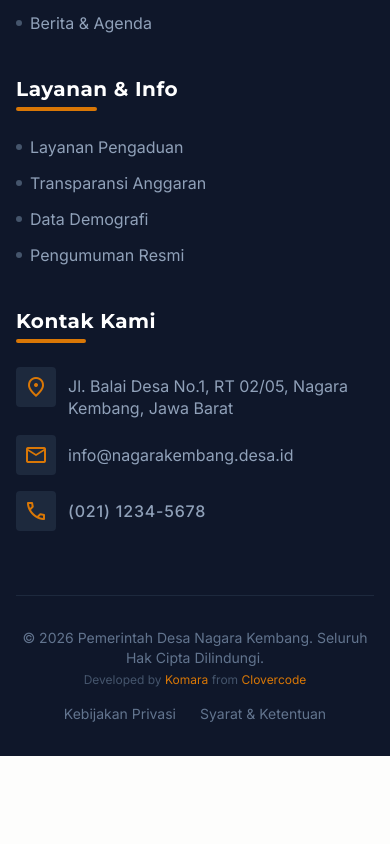
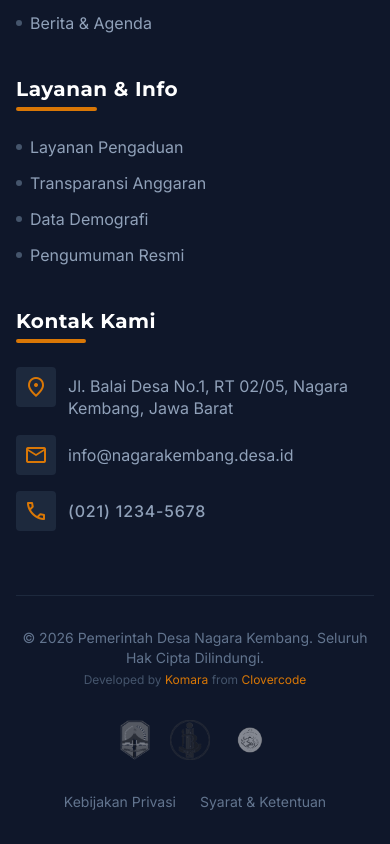
Before and after one commit to Komara11/nagarakembang-publik, a Next.js app: page / in a window 390 px wide. Shown: the part 3841-4685 px from the top of the page. Before the commit the page ends 4597 px from the top, so only its background shows below. Built offline with nearby package versions, Linux system fonts and the light colour scheme.

Commit message:
Move logos from KKM hero to global footer

```diff
--- a/src/app/informasi/kkm/page.tsx
+++ b/src/app/informasi/kkm/page.tsx
@@ -26,10 +26,6 @@ export default function KKMPage() {
       <section className="relative w-full h-[350px] min-h-[300px] flex items-center justify-center bg-surface-container-high border-b border-outline-variant">
         <div className="absolute inset-0 bg-primary/5"></div>
         <SlideUp className="relative z-10 text-center px-margin-mobile md:px-margin-desktop text-on-surface" delay={0.2}>
-          <div className="flex justify-center gap-6 mb-6 items-center">
-            <img src="/tim-kkm/logo_kampus.png" alt="Logo Kampus" className="h-20 w-20 object-contain drop-shadow-md" />
-            <img src="/tim-kkm/logo-kkm.png" alt="Logo KKM" className="h-20 w-20 object-contain drop-shadow-md" />
-          </div>
           <h1 className="font-display-lg text-display-lg-mobile md:text-display-lg mb-stack-sm text-primary">
             Tim KKM Desa Nagarakembang
           </h1>
--- a/src/components/layout/Footer.tsx
+++ b/src/components/layout/Footer.tsx
@@ -128,7 +128,7 @@ export function Footer() {
         </div>
 
         {/* Bottom Bar */}
-        <div className="pt-8 border-t border-slate-800 flex flex-col md:flex-row justify-between items-center gap-4 text-center md:text-left">
+        <div className="pt-8 border-t border-slate-800 flex flex-col lg:flex-row justify-between items-center gap-6 text-center lg:text-left">
           <div className="flex flex-col gap-1">
             <p className="font-body-md text-sm text-slate-500">
               © {new Date().getFullYear()} Pemerintah Desa {settings?.namaWebsite || "Nagara Kembang"}. Seluruh Hak Cipta Dilindungi.
@@ -137,6 +137,13 @@ export function Footer() {
               Developed by <a href="https://rahesa-komara-r7o2.vercel.app/" target="_blank" rel="noopener noreferrer" className="text-primary hover:underline hover:text-primary-container transition-colors">Komara</a> from <a href="https://www.clovercode.shop" target="_blank" rel="noopener noreferrer" className="text-primary hover:underline hover:text-primary-container transition-colors">Clovercode</a>
             </p>
           </div>
+
+          <div className="flex items-center gap-5 my-2 lg:my-0">
+            <img src="/logo.png" alt="Logo Desa" className="h-10 w-auto object-contain grayscale opacity-50 hover:grayscale-0 hover:opacity-100 transition-all duration-300" />
+            <img src="/tim-kkm/logo_kampus.png" alt="Logo Kampus" className="h-10 w-auto object-contain grayscale opacity-50 hover:grayscale-0 hover:opacity-100 transition-all duration-300" />
+            <img src="/tim-kkm/logo-kkm.png" alt="Logo KKM" className="h-10 w-auto object-contain grayscale opacity-50 hover:grayscale-0 hover:opacity-100 transition-all duration-300" />
+          </div>
+
           <div className="flex items-center gap-6">
             <Link href="#" className="font-body-md text-sm text-slate-500 hover:text-primary transition-colors">
               Kebijakan Privasi
```
